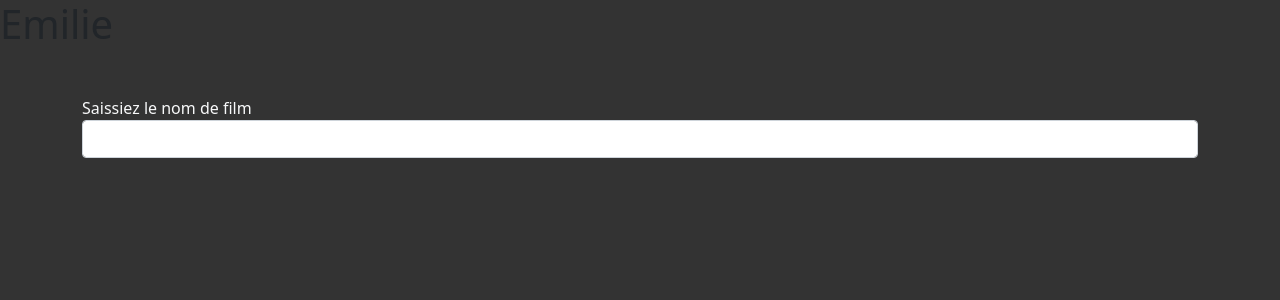
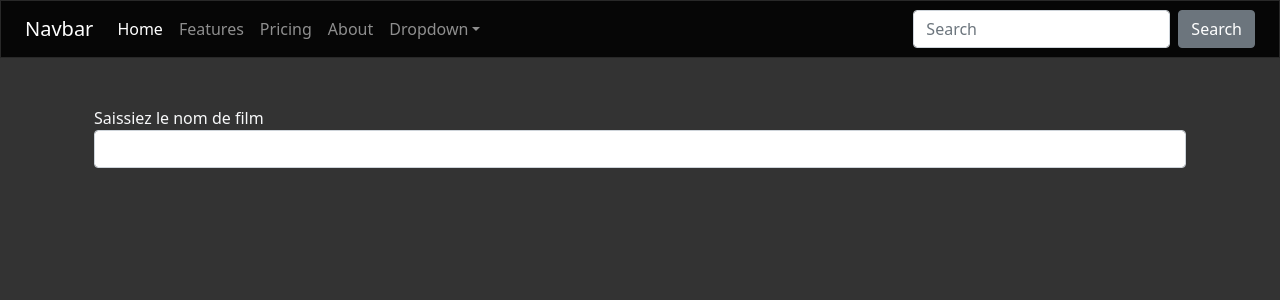
Before and after one commit to Argus416/moviesAppAngular, an Angular app: page / in a window 1280 px wide. Shown: the top 300 px of the page. Built offline with nearby package versions, Linux system fonts and the light colour scheme.

Commit message:
ajout bootswatch thème cyborg + navbar basique

```diff
--- a/angular.json
+++ b/angular.json
@@ -26,14 +26,14 @@
                         "polyfills": "src/polyfills.ts",
                         "tsConfig": "tsconfig.app.json",
                         "inlineStyleLanguage": "scss",
-            "assets": [
-              "src/favicon.ico",
-              "src/assets"
-            ],
+                        "assets": ["src/favicon.ico", "src/assets"],
                         "styles": [
+                            "node_modules/bootswatch/cyborg/bootstrap.css",
                             "src/styles.scss"
                         ],
-            "scripts": []
+                        "scripts": [
+                            "node_modules/bootstrap/dist/js/bootstrap.js"
+                        ]
                     },
                     "configurations": {
                         "production": {
@@ -94,13 +94,8 @@
                         "tsConfig": "tsconfig.spec.json",
                         "karmaConfig": "karma.conf.js",
                         "inlineStyleLanguage": "scss",
-            "assets": [
-              "src/favicon.ico",
-              "src/assets"
-            ],
-            "styles": [
-              "src/styles.scss"
-            ],
+                        "assets": ["src/favicon.ico", "src/assets"],
+                        "styles": ["src/styles.scss"],
                         "scripts": []
                     }
                 }
--- a/package.json
+++ b/package.json
@@ -22,6 +22,7 @@
     "@ng-bootstrap/ng-bootstrap": "^12.1.1",
     "@popperjs/core": "^2.10.2",
     "bootstrap": "^5.1.3",
+    "bootswatch": "^5.1.3",
     "rxjs": "~7.5.0",
     "tslib": "^2.3.0",
     "zone.js": "~0.11.4"
--- a/src/app/app.component.html
+++ b/src/app/app.component.html
@@ -1,4 +1,4 @@
-<h1>Emilie</h1>
+<app-navbar></app-navbar>
 <div class="container mt-5">
     <form class="search-form input-group text-light" (submit)="onSubmit()">
         <div class="form-group w-100">
--- a/src/app/app.component.ts
+++ b/src/app/app.component.ts
@@ -20,15 +20,12 @@ export class AppComponent {
         filmTitle: this.filmTitle,
         desc: this.desc,
     };
-    constructor(private apiOdmbService: ApiOdmbService) {
-        console.log(apiOdmbService);
-    }
+    constructor(private apiOdmbService: ApiOdmbService) {}
 
     onSubmit() {
         this.apiOdmbService.getFilm(this.filmName).subscribe((res) => {
             this.start = false;
             console.log(res);
-            console.log(res.Response);
             if (res.Response == 'True') {
                 this.showCard = true;
                 this.poster = res.Poster;
--- a/src/app/app.module.ts
+++ b/src/app/app.module.ts
@@ -6,9 +6,10 @@ import { AppComponent } from './app.component';
 import { NgbModule } from '@ng-bootstrap/ng-bootstrap';
 import { FormsModule } from '@angular/forms';
 import { HttpClientModule } from '@angular/common/http';
+import { NavbarComponent } from './components/navbar/navbar.component';
 
 @NgModule({
-    declarations: [AppComponent],
+    declarations: [AppComponent, NavbarComponent],
     imports: [
         BrowserModule,
         AppRoutingModule,
--- /dev/null
+++ b/src/app/components/navbar/navbar.component.html
@@ -0,0 +1,66 @@
+<nav class="navbar navbar-expand-lg navbar-dark bg-dark">
+    <div class="container-fluid">
+        <a class="navbar-brand" href="#">Navbar</a>
+        <button
+            class="navbar-toggler"
+            type="button"
+            data-bs-toggle="collapse"
+            data-bs-target="#navbarColor02"
+            aria-controls="navbarColor02"
+            aria-expanded="false"
+            aria-label="Toggle navigation"
+        >
+            <span class="navbar-toggler-icon"></span>
+        </button>
+
+        <div class="collapse navbar-collapse" id="navbarColor02">
+            <ul class="navbar-nav me-auto">
+                <li class="nav-item">
+                    <a class="nav-link active" href="#"
+                        >Home
+                        <span class="visually-hidden">(current)</span>
+                    </a>
+                </li>
+                <li class="nav-item">
+                    <a class="nav-link" href="#">Features</a>
+                </li>
+                <li class="nav-item">
+                    <a class="nav-link" href="#">Pricing</a>
+                </li>
+                <li class="nav-item">
+                    <a class="nav-link" href="#">About</a>
+                </li>
+                <li class="nav-item dropdown">
+                    <a
+                        class="nav-link dropdown-toggle"
+                        data-bs-toggle="dropdown"
+                        href="#"
+                        role="button"
+                        aria-haspopup="true"
+                        aria-expanded="false"
+                        >Dropdown</a
+                    >
+                    <div class="dropdown-menu">
+                        <a class="dropdown-item" href="#">Action</a>
+                        <a class="dropdown-item" href="#">Another action</a>
+                        <a class="dropdown-item" href="#"
+                            >Something else here</a
+                        >
+                        <div class="dropdown-divider"></div>
+                        <a class="dropdown-item" href="#">Separated link</a>
+                    </div>
+                </li>
+            </ul>
+            <form class="d-flex">
+                <input
+                    class="form-control me-sm-2"
+                    type="text"
+                    placeholder="Search"
+                />
+                <button class="btn btn-secondary my-2 my-sm-0" type="submit">
+                    Search
+                </button>
+            </form>
+        </div>
+    </div>
+</nav>
--- /dev/null
+++ b/src/app/components/navbar/navbar.component.ts
@@ -0,0 +1,15 @@
+import { Component, OnInit } from '@angular/core';
+
+@Component({
+  selector: 'app-navbar',
+  templateUrl: './navbar.component.html',
+  styleUrls: ['./navbar.component.scss']
+})
+export class NavbarComponent implements OnInit {
+
+  constructor() { }
+
+  ngOnInit(): void {
+  }
+
+}
```
Also changed, not shown: src/app/components/navbar/navbar.component.scss (added), 2 other files (tests, documents, lock files or other folders). Lines whose indentation alone changed are shown as unchanged.
